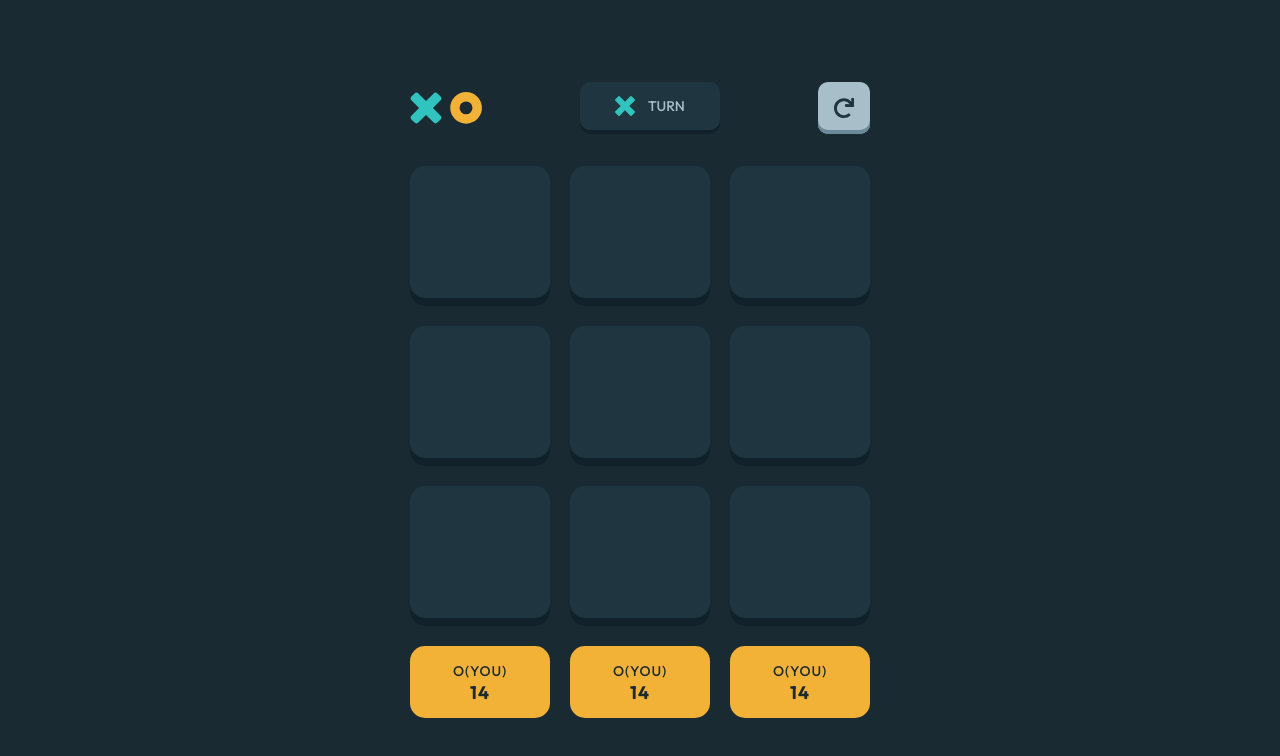
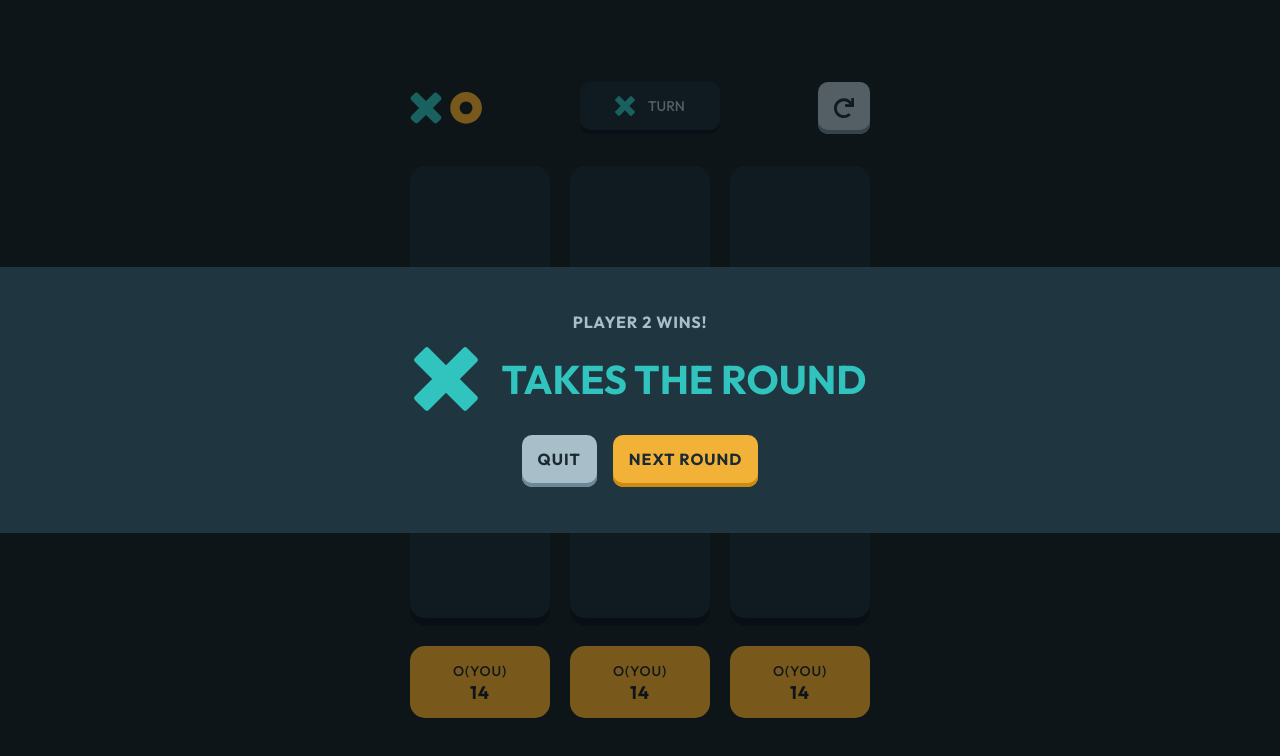
Before and after one commit to jubelo1234/tic-tac-toe, a React (Vite) app in the folder tictactoe-game/: page / in a window 1280 px wide. Shown: the top 756 px of the page. Built offline with nearby package versions, Linux system fonts and the light colour scheme.

Commit message:
winner pop up card done

```diff
--- a/tictactoe-game/src/App.tsx
+++ b/tictactoe-game/src/App.tsx
@@ -1,11 +1,15 @@
 import "./App.css";
 import GamePage from "./components/GamePage";
 import Home from "./components/Home";
+import WinCard from "./components/WinCard";
 
 function App() {
   return (
     <div className="px-[6vw] py-10 flex items-center justify-center bg-dark-navy min-h-screen min-w-screen">
       <GamePage />
+      <div className="w-full absolute top-0 h-full">
+       <WinCard/>
+      </div>
     </div>
   );
 }
--- /dev/null
+++ b/tictactoe-game/src/components/RestartUi.tsx
@@ -0,0 +1,7 @@
+
+
+export default function RestartUi() {
+  return (
+    <div>RestartUi</div>
+  )
+}
--- /dev/null
+++ b/tictactoe-game/src/components/WinCard.tsx
@@ -0,0 +1,28 @@
+import xIcon from "../assets/icon-x.svg";
+
+export default function WinCard() {
+  return (
+    <div className="size-full">
+      <div className=" absolute z-0 top-0 bg-win-bg size-full"></div>
+      <div className="z-10 absolute h-[16.625rem] flex flex-col justify-center items-center uppercase bg-semi-dark-navy w-full top-1/2 left-1/2  transform -translate-y-1/2 -translate-x-1/2">
+        <h2 className="text-silver-cl text-[0.8rem] exsm:text-[0.875rem] tab:text-[1.01rem] tracking-[0.875px] leading-[1.125rem] font-bold">
+          player 2 wins!
+        </h2>
+        <div className="flex items-center h-[1.75rem] tab:h-[4rem] justify-center gap-4 exsm:gap-[1.5rem] mb-[1.5rem] mt-[1rem]">
+          <img src={xIcon} alt="winner" className=" size-[26px] exsm:size-[28px] tab:size-16" />
+          <p className=" text-[1.4rem] exsm:text-[1.5rem] tab:text-[2.5rem] leading-[1.875rem] tab:leading-[3.125rem] text-light-blue font-bold">
+            takes the round
+          </p>
+        </div>
+        <div className="flex gap-4">
+          <button className="text-dark-navy cursor-pointer transition-all duration-300 hover:bg-silver-hover bg-silver-cl shadow-res font-bold text-[0.95rem] exsm:text-[1rem] uppercase rounded-[0.625rem] h-[3rem] exsm:h-[3.25rem] exsm:pb-1 px-3 exsm:px-4 tracking-[1px]">
+            quit
+          </button>
+          <button className="text-dark-navy cursor-pointer transition-all duration-300 hover:bg-light-yellow-hover bg-light-yellow shadow-nxt font-bold text-[0.95rem] exsm:text-[1rem] uppercase rounded-[0.625rem] h-[3rem] exsm:h-[3.25rem] exsm:pb-1 px-3 exsm:px-4 tracking-[1px]">
+            next round
+          </button>
+        </div>
+      </div>
+    </div>
+  );
+}
--- a/tictactoe-game/tailwind.config.js
+++ b/tictactoe-game/tailwind.config.js
@@ -12,6 +12,7 @@ export default {
         "light-blue-hover": "#65E9E4",
         "light-yellow": "#F2B137",
         "light-yellow-hover": "#FFC860",
+        "win-bg": "rgba(0, 0, 0, .5)",
       },
       fontFamily: {
         sans: ["Outfit", "sans-serif"],
@@ -22,6 +23,7 @@ export default {
         vpl: "inset 0 -8px 0 #118c87",
         turn: "inset 0 -4px 0 #10212a",
         res: "inset 0 -4px 0 #6b8997",
+        nxt: "inset 0 -4px 0 #cc8b13"
       },
       screens: {
         exsm: "330px",
```
